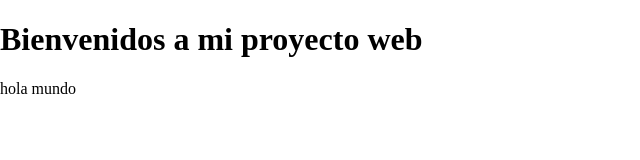
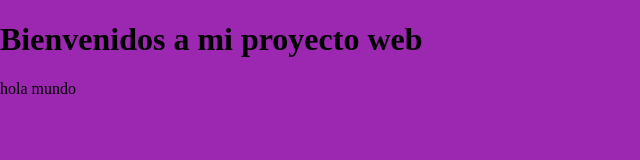
Before and after one commit to canalenguillem/frontVentas, a plain HTML site: page index.html in a window 1280 px wide. Shown: the whole page, without its empty margins (0-640 px from the left). Drawn offline with Linux system fonts and the light colour scheme.

Commit message:
color de fondo

```diff
--- a/css/style.css
+++ b/css/style.css
@@ -8,3 +8,7 @@
 
     --fuentePrincipal:  "Poppins", sans-serif;
 }
+
+body{
+    background-color: var(--primaio);
+}
```
